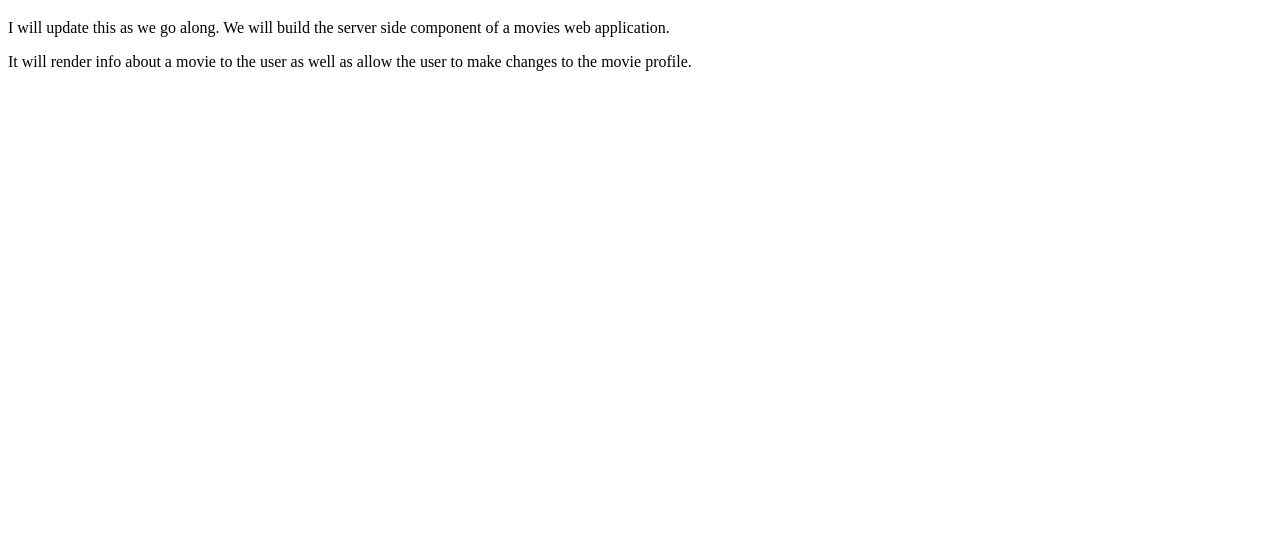
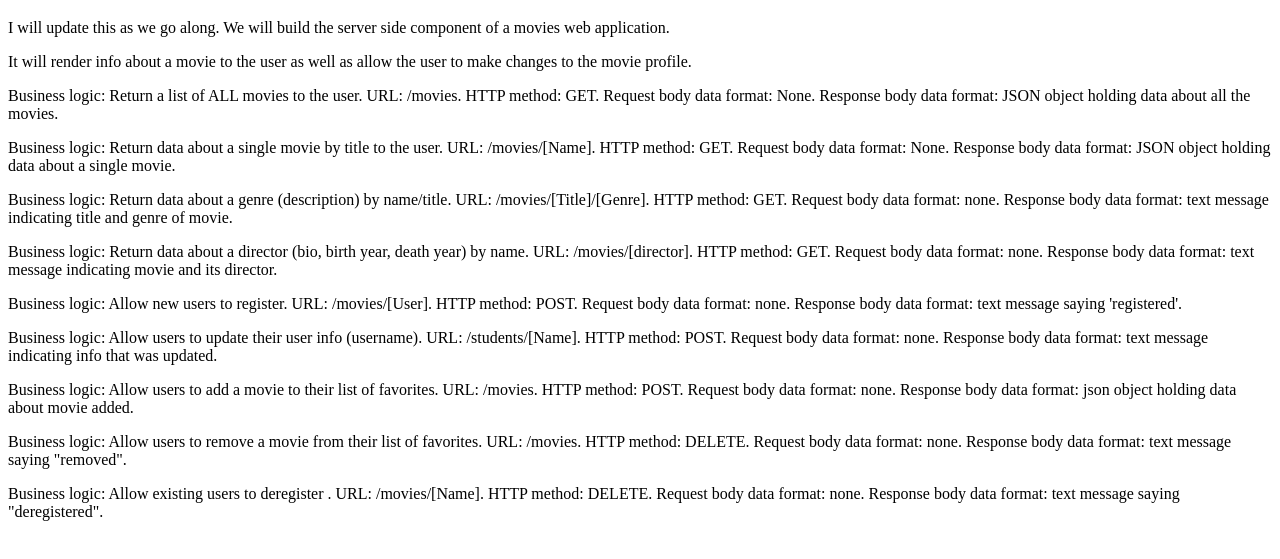
Before and after one commit to pkapadia9871/movie-api, a website: page public/documentation.html in a window 1280 px wide. Shown: the part 61-620 px from the top of the page. Drawn offline with Linux system fonts and the light colour scheme.

Commit message:
edited documentation

```diff
--- a/public/documentation.html
+++ b/public/documentation.html
@@ -9,5 +9,50 @@
     <h1>Description</h1>
     <p>I will update this as we go along. We will build the server side component of a movies web application. </p>
     <p>It will render info about a movie to the user as well as allow the user to make changes to the movie profile.</p>
+    <p>Business logic: Return a list of ALL movies to the user.
+      URL: /movies.
+      HTTP method: GET.
+      Request body data format: None.
+      Response body data format: JSON object holding data about all the movies. </p>
+    <p>Business logic: Return data about a single movie by title to the user.
+      URL: /movies/[Name].
+      HTTP method: GET.
+      Request body data format: None.
+      Response body data format: JSON object holding data about a single movie. </p>
+    <p>Business logic: Return data about a genre (description) by name/title.
+      URL: /movies/[Title]/[Genre].
+      HTTP method: GET.
+      Request body data format: none.
+      Response body data format: text message indicating title and genre of movie. </p>
+    <p>Business logic: Return data about a director (bio, birth year, death year) by name.
+      URL: /movies/[director].
+      HTTP method: GET.
+      Request body data format: none.
+      Response body data format: text message indicating movie and its director. </p>
+    <p>Business logic: Allow new users to register.
+      URL: /movies/[User].
+      HTTP method: POST.
+      Request body data format: none.
+      Response body data format: text message saying 'registered'. </p>
+    <p>Business logic: Allow users to update their user info (username).
+      URL: /students/[Name].
+      HTTP method: POST.
+      Request body data format: none.
+      Response body data format: text message indicating info that was updated. </p>
+    <p>Business logic: Allow users to add a movie to their list of favorites.
+      URL: /movies.
+      HTTP method: POST.
+      Request body data format: none.
+      Response body data format: json object holding data about movie added. </p>
+    <p>Business logic: Allow users to remove a movie from their list of favorites.
+      URL: /movies.
+      HTTP method: DELETE.
+      Request body data format: none.
+      Response body data format: text message saying "removed". </p>
+    <p>Business logic: Allow existing users to deregister .
+      URL: /movies/[Name].
+      HTTP method: DELETE.
+      Request body data format: none.
+      Response body data format: text message saying "deregistered". </p>
   </body>
 </html>
```
Also changed, not shown: index.js (+41 -0 lines), log.txt (+27 -0 lines).
